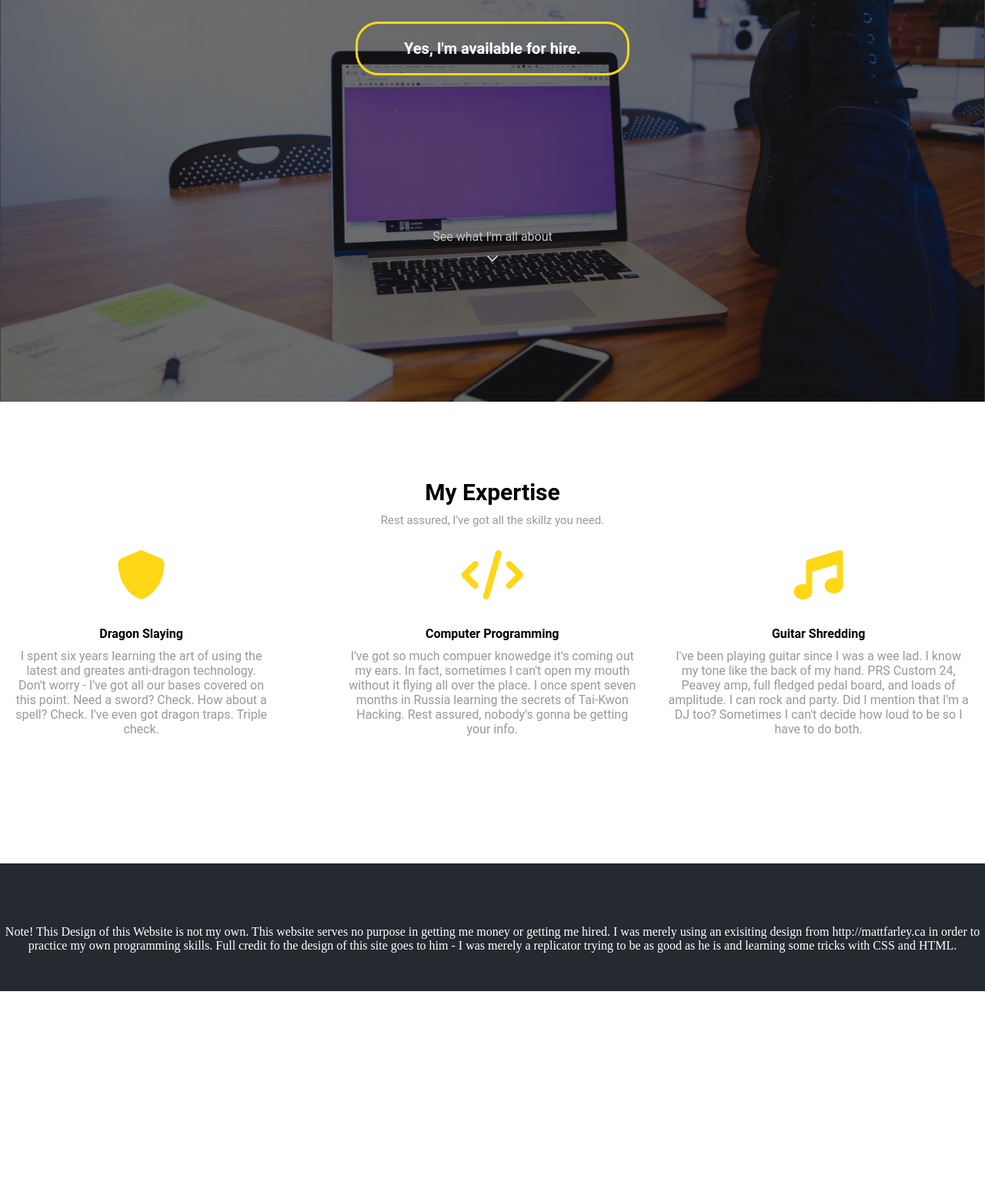
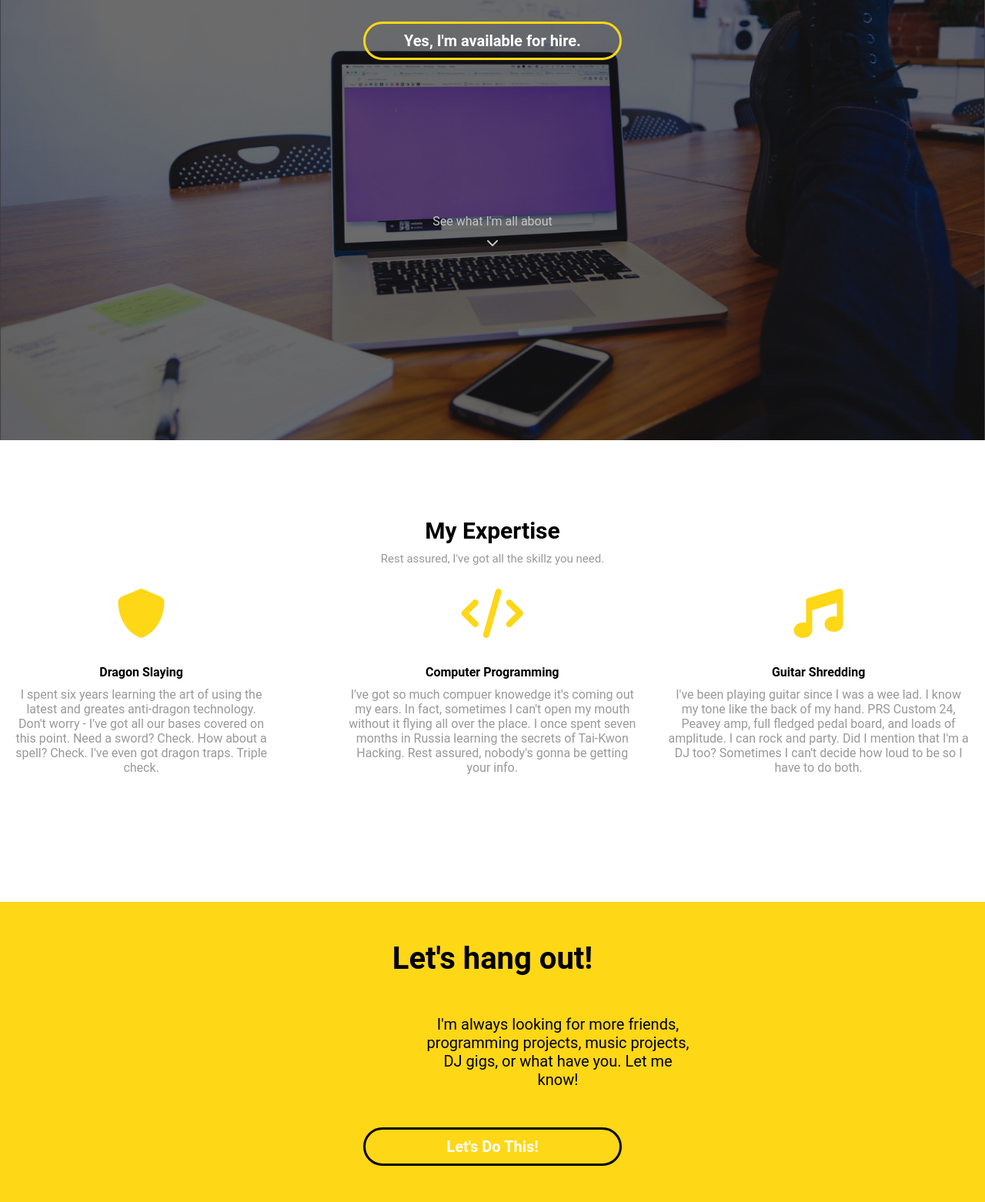
Before and after one commit to sethwbarton/Personal_Site, a plain HTML site: page index.html in a window 1280 px wide. Shown: the part 278-1840 px from the top of the page at 77% size. Before the commit the page ends 1566 px from the top, so only its background shows below. Drawn offline with nearby package versions, Linux system fonts and the light colour scheme.

Commit message:
Leaving this unfinished to do other projects for CS 260. Hopefully I'll have time later to make it more awesome.

```diff
--- a/index.html
+++ b/index.html
@@ -2,9 +2,6 @@
 <html>
 <head>
   <script src="https://ajax.googleapis.com/ajax/libs/jquery/3.2.1/jquery.min.js"></script>
-  <style>
-  a{text-decoration: none}
-  </style>
   <script src="https://use.fontawesome.com/1133bce58c.js"></script>
   <script>
   $(document).on('click', 'a[href^="#"]', function (event) {
@@ -24,7 +21,9 @@
   <h1 id="WelcomeSentence"> Hi, I'm Seth.
     I design & build <br /> websites. </h1>
 
-    <h3 id="Availability"> Yes, I'm available for hire. </h3>
+
+    <h3  class="hvr-radial-out hvr-ripple-out" id="Availability"><a href="#"> Yes, I'm available for hire. </a></h3>
+
 
 <div id="Scroller">
     <a href="#p2">
@@ -59,8 +58,25 @@
   </div>
 </div>
 
+<div class="WorkTogether">
+  <h3 id="HangOut"> Let's hang out! </h3>
+  <p id="Invite"> I'm always looking for more friends, programming projects, music projects, DJ gigs, or what have you. Let me know! </p>
+  <h3  class="hvr-radial-out2 hvr-ripple-out2" id="DoThis"><a href="#"> Let's Do This! </a></h3>
+</div>
+
+
 </body>
 <footer>
+<div id="DisclosureNote">
   Note! This Design of this Website is not my own. This website serves no purpose in getting me money or getting me hired. I was merely using an exisiting design from http://mattfarley.ca in order to practice my own programming skills. Full credit fo the design of this site goes to him - I was merely a replicator trying to be as good as he is and learning some tricks with CSS and HTML.
+</div>
+<div id="IconLinks">
+  <a href="https://www.facebook.com/seth.barton2"
+  <i class="fa fa-instagram fa-2x" id="FacebookLink" aria-hidden="true"></i>
+</a>
+<a href="https://github.com/sethwbarton">
+  <i class="fa fa-github fa-2x" id="GitLink" aria-hidden="true"></i>
+</a>
+</div>
 </footer>
 </html>
--- a/portfolio.css
+++ b/portfolio.css
@@ -10,7 +10,7 @@
     }
 
 .PartOne {
-  height: 800px;
+  height: 850px;
   background:
    linear-gradient(
      rgba(0,0,0,0.35),
@@ -37,6 +37,11 @@ footer {
 
 p {
   color: #989998;
+}
+
+a {
+  text-decoration: none;
+  color: white;
 }
 
 .SeeIt {
@@ -70,10 +75,188 @@ p.SeeIt {
   border: solid;
   border-color: #FED717;
   width: 250px;
-  padding-left: 50px;
-  padding-right: 50px;
-  padding-top: 20px;
-  padding-bottom: 20px;
+  padding-left: 40px;
+  padding-right: 40px;
+  padding-top: 10px;
+  padding-bottom: 10px;
+}
+
+/* Radial Out */
+.hvr-radial-out {
+  display: inline-block;
+  vertical-align: middle;
+  -webkit-transform: perspective(1px) translateZ(0);
+  transform: perspective(1px) translateZ(0);
+  box-shadow: 0 0 1px transparent;
+  position: relative;
+  overflow: hidden;
+  -webkit-transition-property: color;
+  transition-property: color;
+  -webkit-transition-duration: 0.3s;
+  transition-duration: 0.3s;
+}
+
+.hvr-radial-out2 {
+  display: inline-block;
+  vertical-align: middle;
+  -webkit-transform: perspective(1px) translateZ(0);
+  transform: perspective(1px) translateZ(0);
+  box-shadow: 0 0 1px transparent;
+  position: relative;
+  overflow: hidden;
+  -webkit-transition-property: color;
+  transition-property: color;
+  -webkit-transition-duration: 0.3s;
+  transition-duration: 0.3s;
+}
+
+.hvr-radial-out:before {
+  content: "";
+  position: absolute;
+  z-index: -1;
+  top: 0;
+  left: 0;
+  right: 0;
+  bottom: 0;
+  background: #FED717;
+  border-radius: 100%;
+  -webkit-transform: scale(0);
+  transform: scale(0);
+  -webkit-transition-property: transform;
+  transition-property: transform;
+  -webkit-transition-duration: 0.3s;
+  transition-duration: 0.3s;
+  -webkit-transition-timing-function: ease-out;
+  transition-timing-function: ease-out;
+}
+
+.hvr-radial-out2:before {
+  content: "";
+  position: absolute;
+  z-index: -1;
+  top: 0;
+  left: 0;
+  right: 0;
+  bottom: 0;
+  background: #Black;
+  border-radius: 100%;
+  -webkit-transform: scale(0);
+  transform: scale(0);
+  -webkit-transition-property: transform;
+  transition-property: transform;
+  -webkit-transition-duration: 0.3s;
+  transition-duration: 0.3s;
+  -webkit-transition-timing-function: ease-out;
+  transition-timing-function: ease-out;
+}
+
+
+.hvr-radial-out:hover, .hvr-radial-out:focus, .hvr-radial-out:active {
+  color: white;
+}
+.hvr-radial-out:hover:before, .hvr-radial-out:focus:before, .hvr-radial-out:active:before {
+  -webkit-transform: scale(2);
+  transform: scale(2);
+}
+
+.hvr-radial-out2:hover, .hvr-radial-out2:focus, .hvr-radial-out2:active {
+  color: white;
+}
+.hvr-radial-out2:hover:before, .hvr-radial-out2:focus:before, .hvr-radial-out2:active:before {
+  -webkit-transform: scale(2);
+  transform: scale(2);
+}
+
+/* Ripple Out */
+@-webkit-keyframes hvr-ripple-out {
+  100% {
+    top: -12px;
+    right: -12px;
+    bottom: -12px;
+    left: -12px;
+    opacity: 0;
+  }
+}
+@-webkit-keyframes hvr-ripple-out2 {
+  100% {
+    top: -12px;
+    right: -12px;
+    bottom: -12px;
+    left: -12px;
+    opacity: 0;
+  }
+}
+@keyframes hvr-ripple-out {
+  100% {
+    top: -12px;
+    right: -12px;
+    bottom: -12px;
+    left: -12px;
+    opacity: 0;
+  }
+}
+
+@keyframes hvr-ripple-out2 {
+  100% {
+    top: -12px;
+    right: -12px;
+    bottom: -12px;
+    left: -12px;
+    opacity: 0;
+  }
+}
+.hvr-ripple-out {
+  display: inline-block;
+  vertical-align: middle;
+  -webkit-transform: perspective(1px) translateZ(0);
+  transform: perspective(1px) translateZ(0);
+  box-shadow: 0 0 1px transparent;
+  position: relative;
+}
+
+.hvr-ripple-out2 {
+  display: inline-block;
+  vertical-align: middle;
+  -webkit-transform: perspective(1px) translateZ(0);
+  transform: perspective(1px) translateZ(0);
+  box-shadow: 0 0 1px transparent;
+  position: relative;
+}
+
+.hvr-ripple-out:before {
+  content: '';
+  border-radius: 30px;
+  position: absolute;
+  border: #FED717 solid 2px;
+  top: 0;
+  right: 0;
+  bottom: 0;
+  left: 0;
+  -webkit-animation-duration: 1s;
+  animation-duration: 1s;
+}
+
+.hvr-ripple-out2:before {
+  content: '';
+  border-radius: 30px;
+  position: absolute;
+  border: #Black solid 2px;
+  top: 0;
+  right: 0;
+  bottom: 0;
+  left: 0;
+  -webkit-animation-duration: 1s;
+  animation-duration: 1s;
+}
+
+.hvr-ripple-out2:hover:before, .hvr-ripple-out2:focus:before, .hvr-ripple-out2:active:before {
+  -webkit-animation-name: hvr-ripple-out;
+  animation-name: hvr-ripple-out;
+}
+
+.hvr-ripple-out:hover:before, .hvr-ripple-out:focus:before, .hvr-ripple-out:active:before {
+  -webkit-animation-name: hvr-ripple-out;
+  animation-name: hvr-ripple-out;
 }
 
 .MainSubHeading {
@@ -119,15 +302,56 @@ p.SeeIt {
      padding-bottom: 30px;
 }
 
+.WorkTogether {
+  font-family: 'Roboto', sans-serif;
+  background-color: #FED717;
+  height: 400px;
+  text-align: center;
+}
+
+#HangOut {
+	font-size: 40px;
+    padding-top: 50px;
+    padding-bottom: 50px;
+}
+
+#Invite {
+  padding-bottom: 50px;
+  font-size: 20px;
+  color: black;
+  width: 350px;
+  padding-left: 550px;
+}
+
+#DoThis {
+  font-family: 'Roboto', sans-serif;
+  font-size: 20px;
+  margin: auto;
+  border-radius: 30px;
+  text-align: center;
+  border: solid;
+  border-color: #Black;
+  width: 250px;
+  padding-left: 40px;
+  padding-right: 40px;
+  padding-top: 10px;
+  padding-bottom: 10px;
+}
 
 
-img.mahself {
-  display: block;
-  margin-left: auto;
-  margin-right: auto;
-  border-radius: 50%;
-  height: 500px;
-  width: 600px;
-  border-style: solid;
+#FacebookLink {
+	margin-right: 5px;
+}
+
+#GitLink {
+  margin-left: 5px;
+}
+
+#IconLinks {
+	margin: 10px;
+    color: grey;
+}
+
+#DisclosureNote {
 
 }
```
Also changed, not shown: white logo.png (added).
